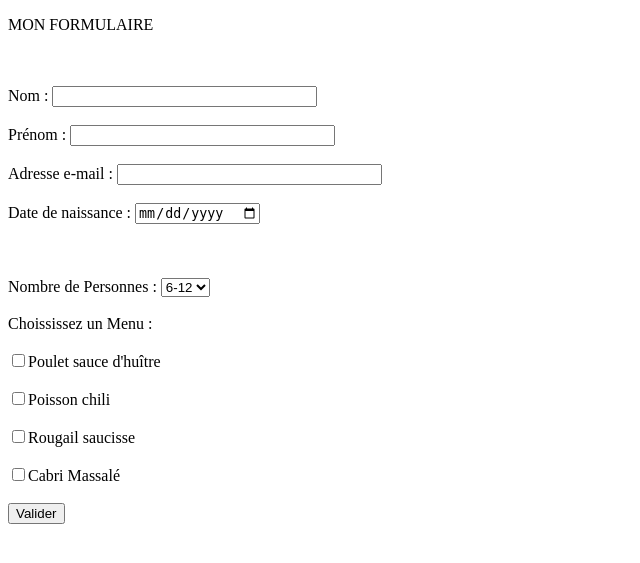
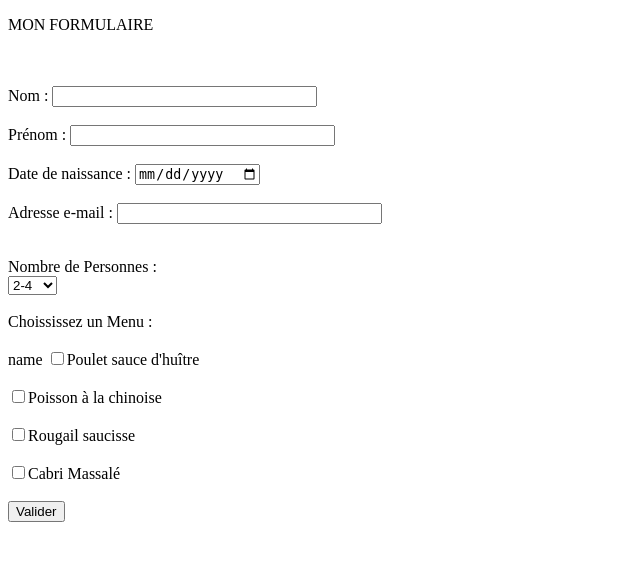
Before and after one commit to KrishnaPermal/Transmissions-donnees-formulaires, a PHP site: page / in a window 1280 px wide. Shown: the top 563 px of the page, without its empty margins (0-640 px from the left). Run offline with PHP 8.4, Linux system fonts and the light colour scheme; data that the repository does not hold is empty.

Commit message:
second commit

```diff
--- a/index.php
+++ b/index.php
@@ -7,60 +7,59 @@
     <title>Transmissions de données avec les Formulaires</title>
 </head>
 <body>
-
-
-   <form action="cible.php" method="POST">
-       <p><label>Êtes-vous végétarien? <input type="checkbox" name="vegetarien" /></label></p>
-       <p><input type="submit"></p>
-   </form>
-
 </body>
 </html> -->
 
 
 <!DOCTYPE html>
 <html lang="en">
+
 <head>
     <meta charset="UTF-8">
     <meta name="viewport" content="width=device-width, initial-scale=1.0">
     <meta http-equiv="X-UA-Compatible" content="ie=edge">
     <title>EXO FORMULAIRE</title>
 </head>
+
 <body>
 
     <p>MON FORMULAIRE</p><br><br>
 
     <form method="POST" action="cible.php">
 
-<label for="nom">Nom : <input type="text" name="nom" size="30" maxlength="55"></label> <br><br>
+        <label for="nom">Nom : <input type="text" name="name" size="30" maxlength="55" value="<?php echo $_POST['nom'] ?>"></label><br><br> <!-- Récupère la valeur du name dans cible.php -->
 
-<label for="prenom">Prénom : <input type="text" name="prenom" size="30" maxlength="55"></label><br><br>
+        <label for="prenom">Prénom : <input type="text" name="firstname" size="30" maxlength="55" value="<?php echo $_POST['prenom'] ?>"></label><br><br>
 
-<label for="mail">Adresse e-mail : <input type="text" name="mail" size="30" maxlength="55"></label><br><br>
+        <label for="date of born">Date de naissance : <input type="date" name="date" size="30" maxlength="55" value="<?php echo $_POST['annif'] ?>"></label><br><br>
 
-<label for="date of born">Date de naissance : <input type="date" name="date" size="30" maxlength="55"></label><br><br><br><br>
+        <label for="mail">Adresse e-mail : <input type="text" name="google" size="30" maxlength="55" value="<?php echo $_POST['email'] ?>"></label><br><br>
+
+        <p>
+            <?php if (isset($_POST['choix'])) { // isset($_POST['choix']) = si 'choix' a une valeur autre que NUL alors execute la condition.
+                echo "tu a choisi " . $_POST['choix'];
+            } ?>
+        </p>
 
 
-
-
-Nombre de Personnes :
-<select name="Personnes">
-<option selected="selected">2-4</option>
-<option selected="selected">4-8</option>
-<option selected="selected">6-12</option>
+        Nombre de Personnes : <br>
+        <select name="Menu"><br>
+            <option value="2-4">2-4</option>
+            <option value="4-8">4-8</option>
+            <option value="6-12">6-12</option>
         </select><br><br>
 
         Choississez un Menu :<br><br>
-<input type="checkbox" name="menu"/><label>Poulet sauce d'huître</label><br><br>
-<input type="checkbox" name="menu"/><label>Poisson chili</label><br><br>
-<input type="checkbox" name="menu"/><label>Rougail saucisse</label><br><br>
-<input type="checkbox" name="menu"/><label>Cabri Massalé</label><br><br>
-<input type="button" value="Valider">
+        name
+        <input type="checkbox" name="repas" /><label>Poulet sauce d'huître</label><br><br>
+        <input type="checkbox" name="repas" /><label>Poisson à la chinoise</label><br><br>
+        <input type="checkbox" name="repas" /><label>Rougail saucisse</label><br><br>
+        <input type="checkbox" name="repas" /><label>Cabri Massalé</label><br><br>
+        <input type="submit" value="Valider">
 
 
     </form>
 
+</body>
 
-
-</body>
 </html>
```
Also changed, not shown: cible.php (+35 -6 lines). Lines whose indentation alone changed are shown as unchanged.
